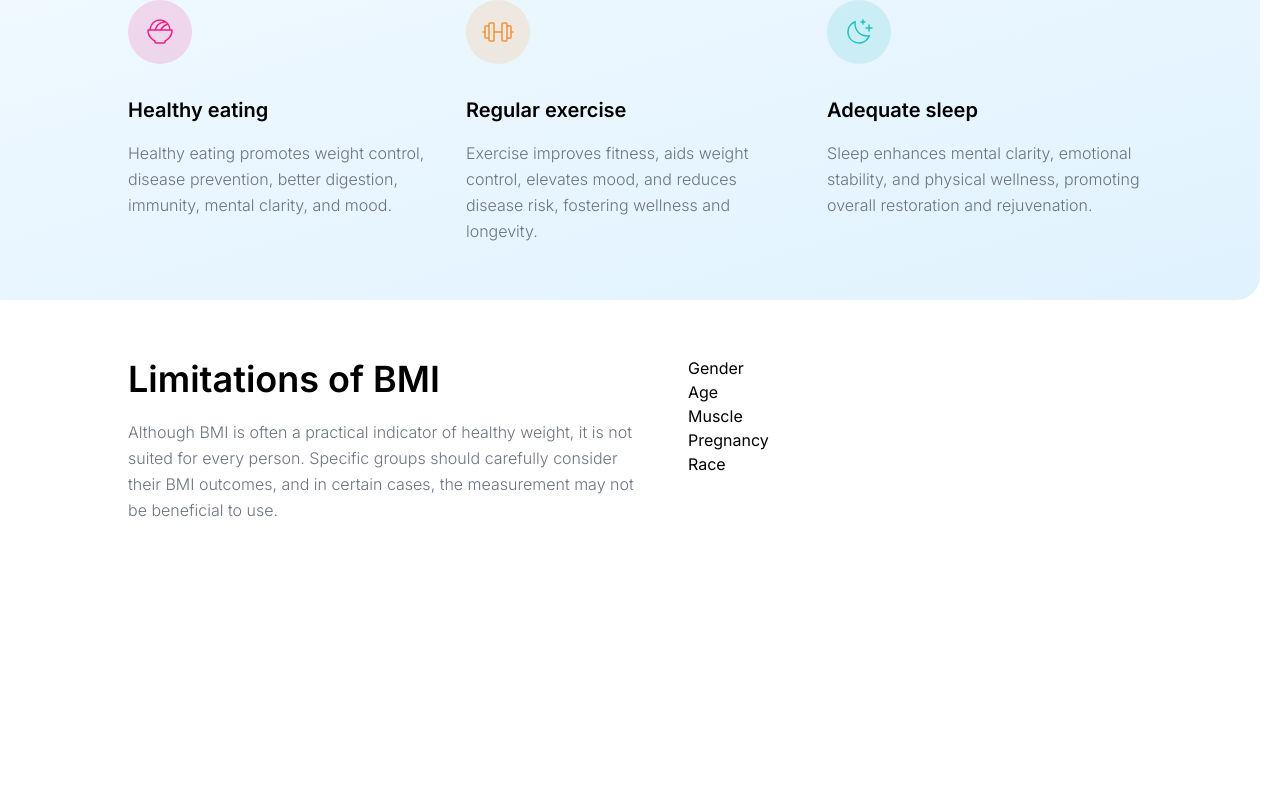
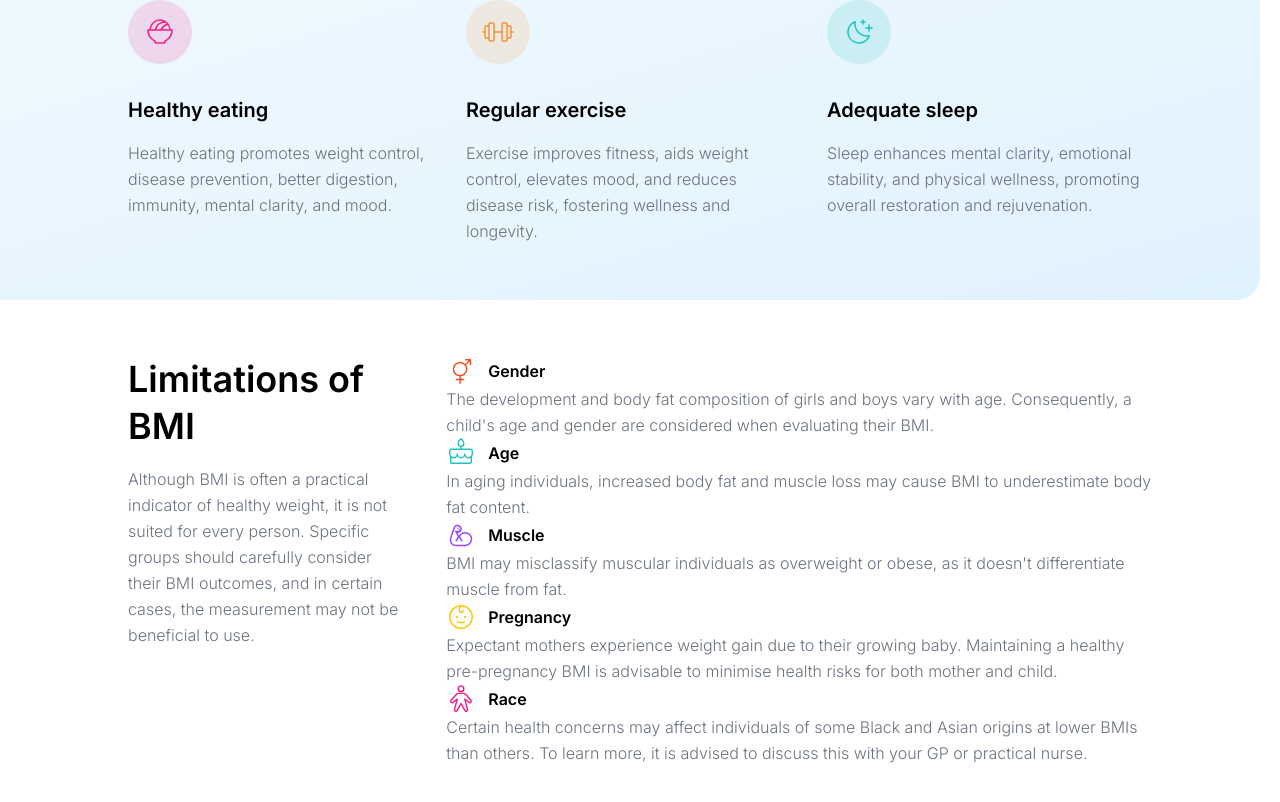
Before and after one commit to chungvuiloong/bmi_calculator, a Next.js app: page / in a window 1280 px wide. Shown: the part 1237-2039 px from the top of the page. Before the commit the page ends 1816 px from the top, so only its background shows below. Built offline with nearby package versions, Linux system fonts and the light colour scheme.

Commit message:
Create card component for limitations.

```diff
--- a/src/components/Limitations/index.tsx
+++ b/src/components/Limitations/index.tsx
@@ -6,6 +6,7 @@ import age_icon from '@/assets/images/icon-age.svg'
 import muscle_icon from '@/assets/images/icon-muscle.svg'
 import pregnancy_icon from '@/assets/images/icon-pregnancy.svg'
 import race_icon from '@/assets/images/icon-race.svg'
+import Image from 'next/image'
 
 const limitation_card_data =  [
     {
@@ -53,7 +54,15 @@ export const Limitation = () => {
                             {
                                 limitation_card_data.map((data, index)=>
                                     <Card key={index}>
-                                        {data.title}
+                                        <div className='flex flex-row gap-3'>
+                                            <Image src={data.icon} alt={`${data.title} icon`} height={30} width={30} />
+                                            <div className='flex flex-col justify-center'>
+                                                <Typography variant='h6'>{data.title}</Typography>
+                                            </div>
+                                        </div>
+                                        <Typography variant='paragraph'>
+                                            {data.description}
+                                        </Typography>
                                     </Card>
                                 )
                             }
```
